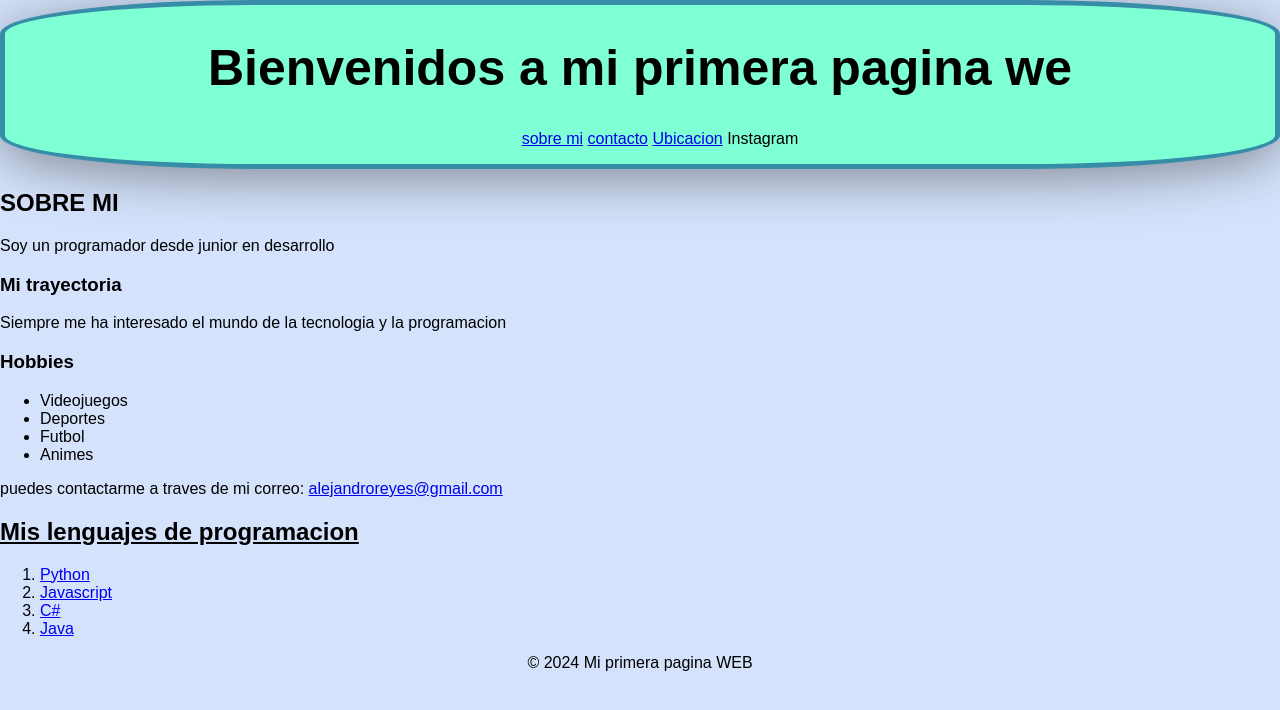
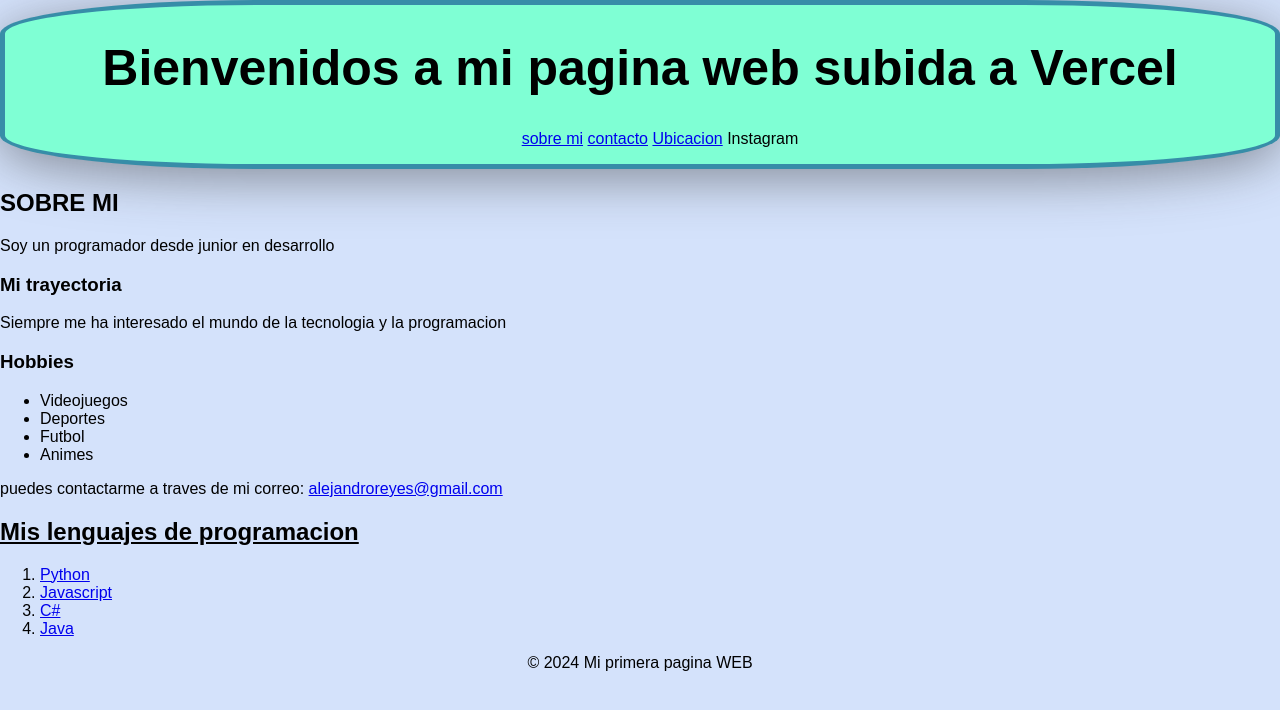
Before and after one commit to Alcaps/html_css_grupo_9, a plain HTML site: page index.html in a window 1280 px wide. Drawn offline with Linux system fonts and the light colour scheme.

Commit message:
modificando la pagina

```diff
--- a/index.html
+++ b/index.html
@@ -12,7 +12,7 @@
 <body>
     <!-- <header> seccion que agrupa la parte superior de la pagina, incluye el titulo y la navegacion -->
     <header class="estilos-generales">
-        <h1 class="tamano-texto" >Bienvenidos a mi primera pagina we</h1>
+        <h1 class="tamano-texto" >Bienvenidos a mi pagina web subida a Vercel</h1>
 
     <nav>
         <ul>
```
